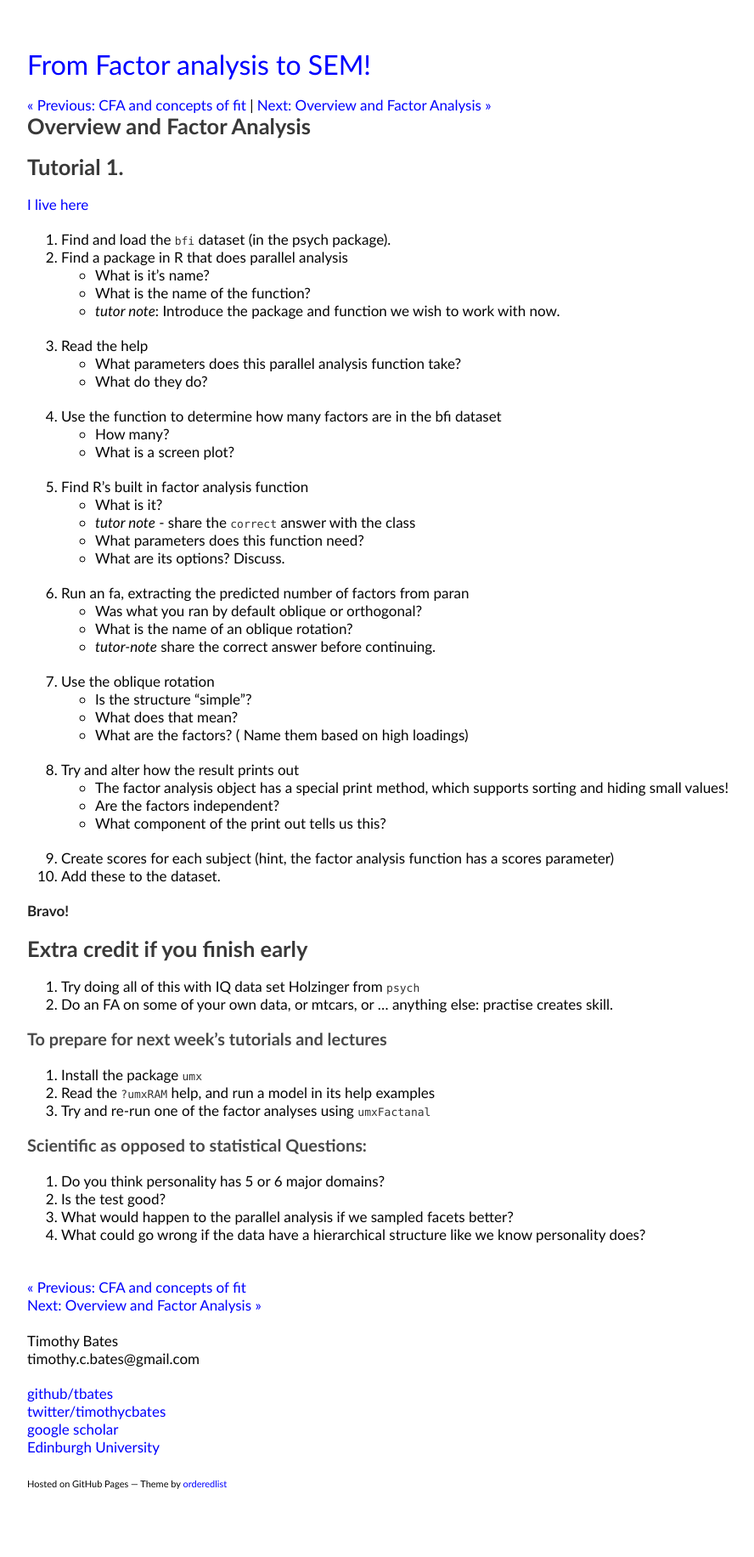
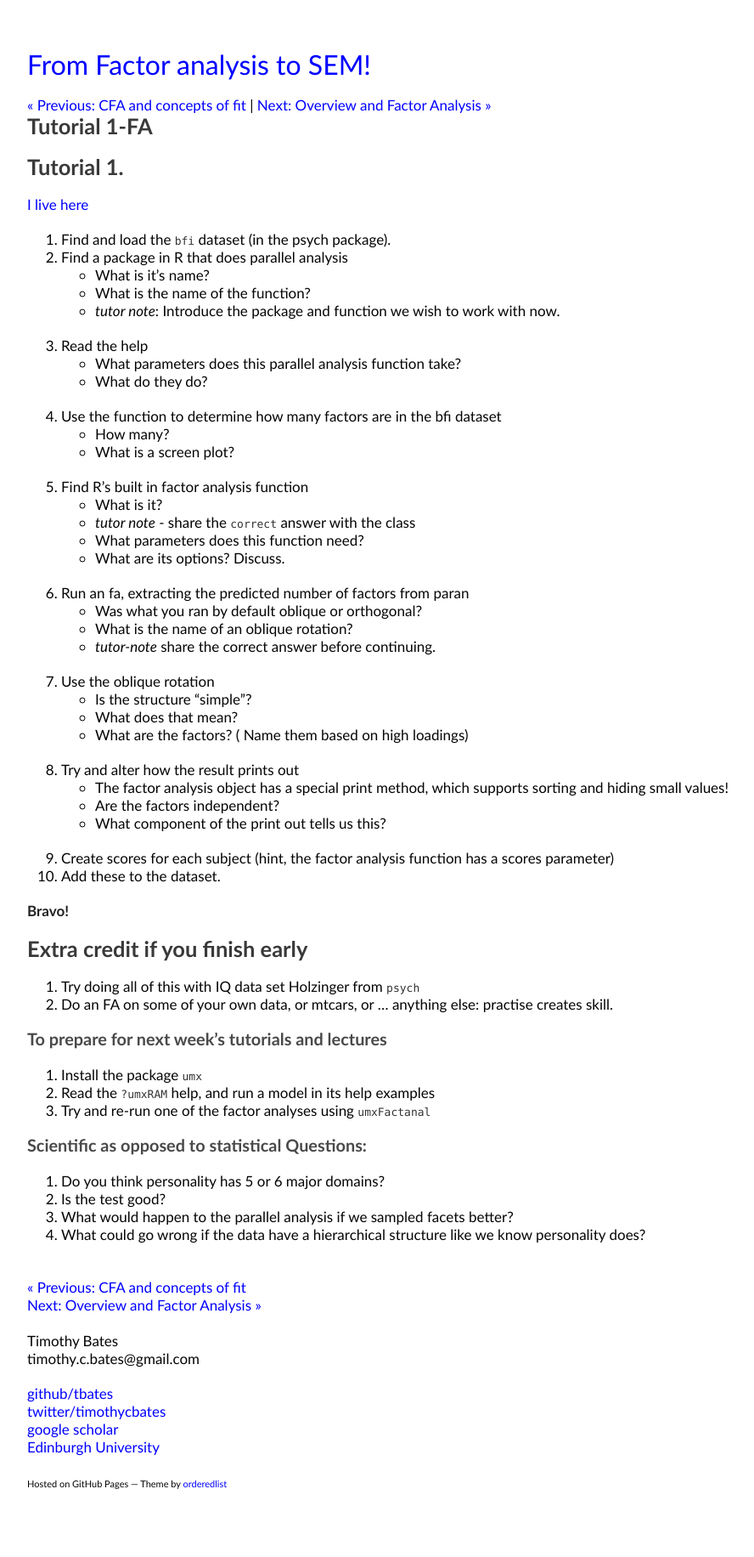
Before and after one commit to tbates/Multivariate-Stats-Course, a Jekyll site: the page built from _posts/2020-01-02-FA_tutorial.markdown, in a window 1280 px wide. Shown: the whole page at 85% size, without its empty margins (26-914 px from the left). Built offline with Jekyll 4.4.1, drawn with Linux system fonts in a browser that asks for light colours.

Commit message:
no message

```diff
--- a/_posts/2020-01-02-FA_tutorial.markdown
+++ b/_posts/2020-01-02-FA_tutorial.markdown
@@ -1,6 +1,6 @@
 ---
 layout: post
-title: "Overview and Factor Analysis"
+title: "Tutorial 1-FA"
 comments: true
 categories: intro
 ---
```
